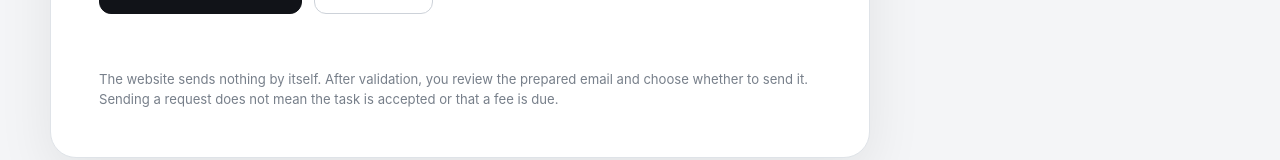
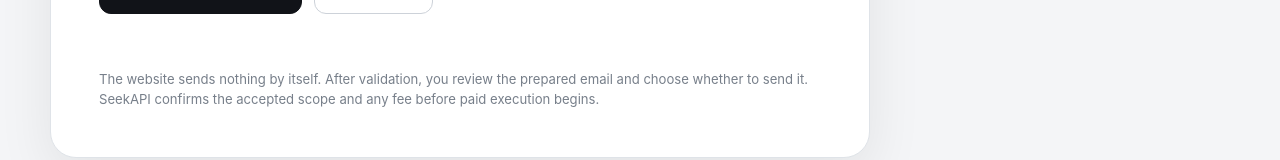
Before and after one commit to kiddhu/seekapi-public, a Next.js app: page /start in a window 1280 px wide. Shown: the part 1633-1793 px from the top of the page. Built offline with nearby package versions, Linux system fonts and the light colour scheme.

Commit message:
Publisher paid-live copy: components/start-form.tsx

```diff
--- a/components/start-form.tsx
+++ b/components/start-form.tsx
@@ -15,8 +15,8 @@ export function StartForm() {
     const values=new FormData(form);
     const lines=[`Request type: ${audience === 'agent' ? 'Agent / AI team handoff' : 'Company service request'}`];
     for(const [key,value] of values.entries()){if(String(value).trim())lines.push(`${key.replaceAll('_',' ')}: ${String(value).trim()}`);}
-    lines.push('','This email is a request for scope review. It is not task acceptance, a contract or payment authorization.');
-    const subject=audience==='agent'?'SeekAPI Agent handoff scope review':'SeekAPI company scope review';
+    lines.push('','This email requests an order or scope confirmation. SeekAPI will confirm the accepted scope and payment before execution.');
+    const subject=audience==='agent'?'SeekAPI Agent order / handoff':'SeekAPI service order / scope confirmation';
     setPreparedHref(`mailto:support@seekapi.ai?subject=${encodeURIComponent(subject)}&body=${encodeURIComponent(lines.join('\n'))}`);
     setMessage('Your request is ready. Review it, then open it in your email application to send.');
   }
@@ -50,7 +50,7 @@ export function StartForm() {
       </div>
       <div className="button-row form-actions"><button className="button" type="submit">Prepare email request</button><button className="button button-ghost" type="reset">Clear draft</button>{preparedHref?<a className="button button-success" href={preparedHref}>Open prepared email</a>:null}</div>
       <p className="form-status" role="status" aria-live="polite">{message}</p>
-      <p className="form-note">The website sends nothing by itself. After validation, you review the prepared email and choose whether to send it. Sending a request does not mean the task is accepted or that a fee is due.</p>
+      <p className="form-note">The website sends nothing by itself. After validation, you review the prepared email and choose whether to send it. SeekAPI confirms the accepted scope and any fee before paid execution begins.</p>
     </form>
   </div>;
 }
```
